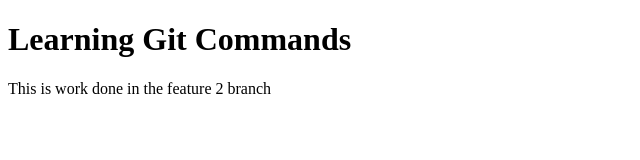
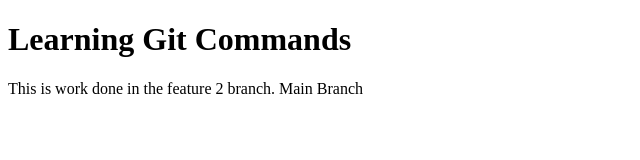
Before and after one commit to The-Risen-wizard/Another_one, a plain HTML site: page index.html in a window 1280 px wide. Shown: the whole page, without its empty margins (0-640 px from the left). Drawn offline with Linux system fonts and the light colour scheme.

Commit message:
Added feature 2 changes

```diff
--- a/index.html
+++ b/index.html
@@ -10,7 +10,7 @@
 
 <body>
     <h1>Learning Git Commands</h1>
-    <p>This is work done in the feature 2 branch</p>
+    <p>This is work done in the feature 2 branch. Main Branch</p>
 </body>
 
 </html>
```
